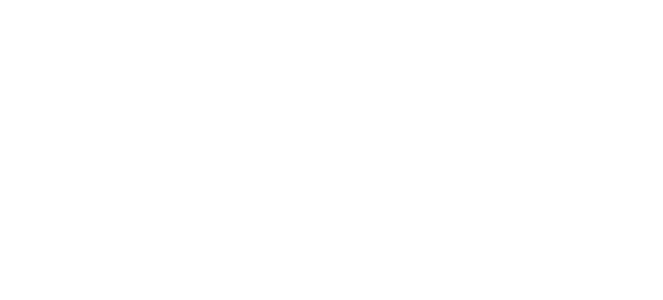
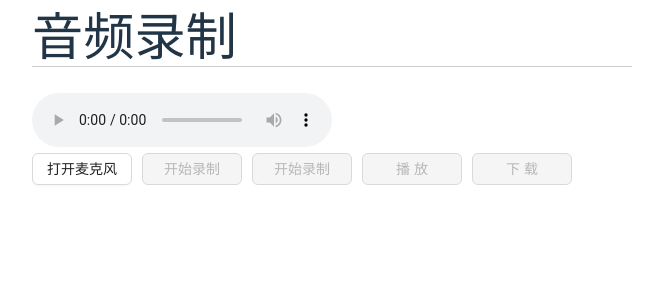
Before and after one commit to TryImpossible/webrtc-diy, a React (Vite) app in the folder webrtc-react/: page /record-audio in a window 1280 px wide. Before the commit this address had no page. Shown: the top 300 px of the page, without its empty margins (308-971 px from the left). Built offline with nearby package versions, Linux system fonts and the light colour scheme.

Commit message:
feat(webrtc-react): 媒体录制-录制音频

```diff
--- a/webrtc-react/src/App.jsx
+++ b/webrtc-react/src/App.jsx
@@ -14,6 +14,7 @@
 import MediaStreamAPI from './MediaStreamAPI';
 import CaptureVideo from './CaptureVideo';
 import CaptureCanvas from './CaptureCanvas';
+import RecordAudio from './RecordAudio';
 
 function App() {
   return (
@@ -32,6 +33,7 @@
         <Route path="/media-stream-api" Component={MediaStreamAPI} exact />
         <Route path="/capture-video" Component={CaptureVideo} exact />
         <Route path="/capture-canvas" Component={CaptureCanvas} exact />
+        <Route path="/record-audio" Component={RecordAudio} exact />
       </Routes>
     </Router>
   );
--- /dev/null
+++ b/webrtc-react/src/RecordAudio.jsx
@@ -0,0 +1,149 @@
+import { useRef, useState } from 'react';
+import { Button } from 'antd';
+import './styles/css/record-audio.scss';
+
+// 录制对象
+let mediaRecorder;
+// 录制数据
+let recordedBlobs;
+// 音频播放对象
+
+function RecordAudio() {
+  // 初始操作状态
+  const [status, setStatus] = useState('start');
+  // 获取音频播放器
+  const audioPlayerRef = useRef(null);
+  // 点击打开麦克风按钮
+  const startClickHandler = async () => {
+    try {
+      // 获取音频数据流
+      const stream = await navigator.mediaDevices.getUserMedia({ audio: true });
+      console.log('获取音频stream:', stream);
+      // 将stream与window.stream绑定
+      window.stream = stream;
+      // 设置当前状态为startRecord
+      setStatus('startRecord');
+    } catch (error) {
+      console.error('navigator.getUserMedia error:', error);
+    }
+  };
+  // 开始录制
+  const startRecordButtonClickHandler = () => {
+    recordedBlobs = [];
+    const options = { mimeType: 'audio/ogg' };
+    try {
+      // 初始化MediaRecorder对象，传入音频流及媒体类型
+      mediaRecorder = new MediaRecorder(window.stream, options);
+    } catch (error) {
+      console.error('MediaRecorder创建失败：', error);
+      return;
+    }
+    // 录制停止事件回调
+    mediaRecorder.onstop = (event) => {
+      console.log('Recorder stopped: ', event);
+      console.log('Recorded Blobs: ', recordedBlobs);
+    };
+    // 当数据有效时触发的事件，可以把数据存储到缓存区里
+    mediaRecorder.ondataavailable = handleDataAvailable;
+    // 录制10秒
+    mediaRecorder.start(10);
+    console.log('MediaRecorder started', mediaRecorder);
+    // 设置当前状态为stopRecord
+    setStatus('stopRecord');
+  };
+
+  // 停止录制
+  const stopRecordButtonClickHandler = () => {
+    mediaRecorder.stop();
+    setStatus('play');
+  };
+
+  // 播放
+  const playButtonClickHandler = () => {
+    const audioPlayer = audioPlayerRef.current;
+    // 生成Blob文件，类型为audio/ogg
+    const blob = new Blob(recordedBlobs, { type: 'audio/ogg' });
+    audioPlayer.src = null;
+    // 根据Blob文件生成播放器的数据源
+    audioPlayer.src = window.URL.createObjectURL(blob);
+    // 播放声音
+    audioPlayer.play();
+    setStatus('download');
+  };
+
+  // 下载录制的文件
+  const downloadButtonClickHandler = () => {
+    // 生成Blob文件，类型为audio/ogg
+    const blob = new Blob(recordedBlobs, { type: 'audio/ogg' });
+    // URL.createObjectURL()方法会根据传入的参数创建一个指向该参数对象的URL
+    const url = window.URL.createObjectURL(blob);
+    // 创建a标签
+    const a = document.createElement('a');
+    a.style.display = 'none';
+    a.href = url;
+    // 设置下载文件
+    a.download = 'test.ogg';
+    // 将a标签添加至网页
+    document.body.appendChild(a);
+    a.click();
+    setTimeout(() => {
+      document.body.removeChild(a);
+      // URL.revokeObjectURL()方法会释放一个通过URL.createObjectURL()创建的对象URL
+      window.URL.revokeObjectURL(url);
+    }, 100);
+    setStatus('start');
+  };
+
+  // 录制数据回调事件
+  const handleDataAvailable = (event) => {
+    console.log('handleDataAvailable', event);
+    // 判断是否有数据
+    if (event.data && event.data.size > 0) {
+      // 记录数据
+      recordedBlobs.push(event.data);
+    }
+  };
+  return (
+    <div className="container">
+      <h1>
+        <span>音频录制</span>
+      </h1>
+      {/* 音频播放器，播放录制的音频 */}
+      <audio ref={audioPlayerRef} controls autoPlay></audio>
+      <div>
+        <Button
+          className="button"
+          onClick={startClickHandler}
+          disabled={status !== 'start'}>
+          打开麦克风
+        </Button>
+        <Button
+          className="button"
+          onClick={startRecordButtonClickHandler}
+          disabled={status !== 'startRecord'}>
+          开始录制
+        </Button>
+        <Button
+          className="button"
+          onClick={stopRecordButtonClickHandler}
+          disabled={status !== 'stopRecord'}>
+          开始录制
+        </Button>
+        <Button
+          className="button"
+          onClick={playButtonClickHandler}
+          disabled={status !== 'play'}>
+          播放
+        </Button>
+        <Button
+          className="button"
+          onClick={downloadButtonClickHandler}
+          disabled={status !== 'download'}>
+          下载
+        </Button>
+      </div>
+    </div>
+  );
+}
+
+export default RecordAudio;
--- a/webrtc-react/src/Samples.jsx
+++ b/webrtc-react/src/Samples.jsx
@@ -18,6 +18,7 @@
       { title: 'MediaStreamAPI测试', path: '/media-stream-api' },
       { title: '捕获Video媒体流', path: '/capture-video' },
       { title: '捕获Canvas媒体流', path: '/capture-canvas' },
+      { title: '录制音频', path: '/record-audio' },
     ],
     [],
   );
--- /dev/null
+++ b/webrtc-react/src/styles/css/record-audio.scss
@@ -0,0 +1,4 @@
+.button {
+  margin-right: 10px;
+  width: 100px;
+}
```
